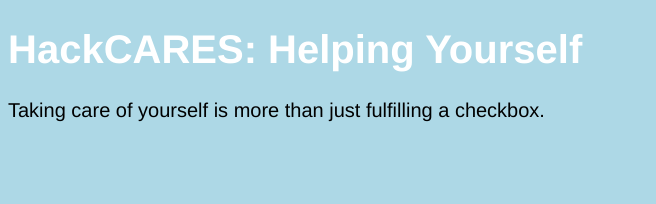
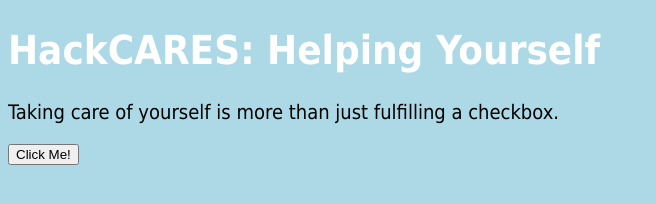
Before and after one commit to alecb18051/alecb18051.github.io, a plain HTML site: page index.html in a window 1280 px wide. Shown: the whole page, without its empty margins (0-656 px from the left). Drawn offline with Linux system fonts and the light colour scheme.

Commit message:
Update index.html

```diff
--- a/index.html
+++ b/index.html
@@ -8,12 +8,12 @@ body {
 h1 {
   color: white;
   text-align: left;
-  font-family: helvetica;
+  font-family: tahoma;
   font-size: 40px
 }
 
 p {
-  font-family: helvetica;
+  font-family: tahoma;
   font-size: 20px;
 }
 </style>
@@ -25,4 +25,5 @@ p {
   <p>Taking care of yourself is more than just fulfilling a checkbox.</p>
 
   </body>
+<button type "happy"> Click Me! </button>
 </html>
```
